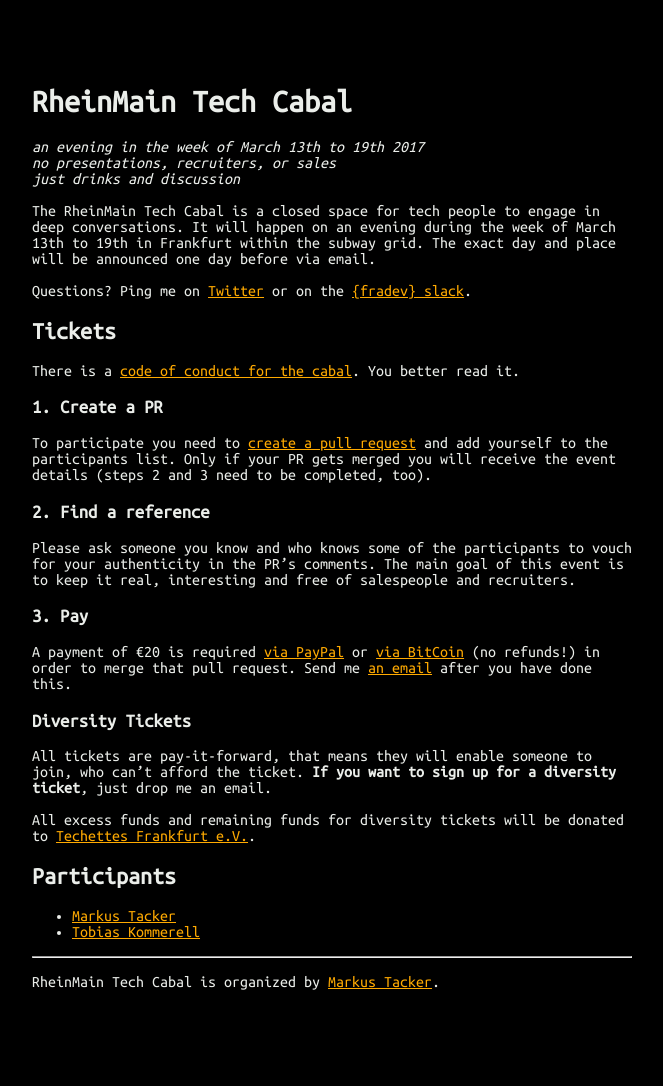
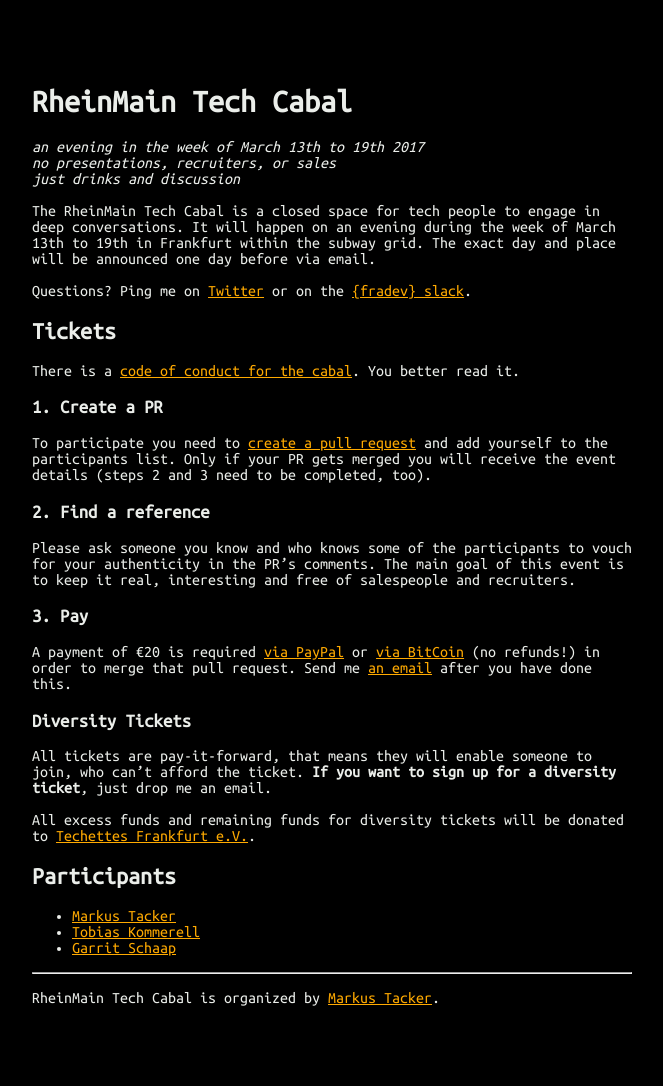
Before and after one commit to coderbyheart/blog, a Jekyll site: the page built from rheinmain-tech-cabal.md, in a window 1280 px wide. Shown: the whole page, without its empty margins (308-971 px from the left). Built offline with Jekyll 4.4.1, drawn with Linux system fonts in a browser that asks for light colours.

Commit message:
Attend RheinMain Tech Cabal
Reference @silvia77

```diff
--- a/rheinmain-tech-cabal.md
+++ b/rheinmain-tech-cabal.md
@@ -43,6 +43,7 @@
 
  * [Markus Tacker](https://coderbyheart.com/)
  * [Tobias Kommerell](https://twitter.com/schinkenstrudel)
+ * [Garrit Schaap](https://twitter.com/pixelkind)
 
 ---
 
```
